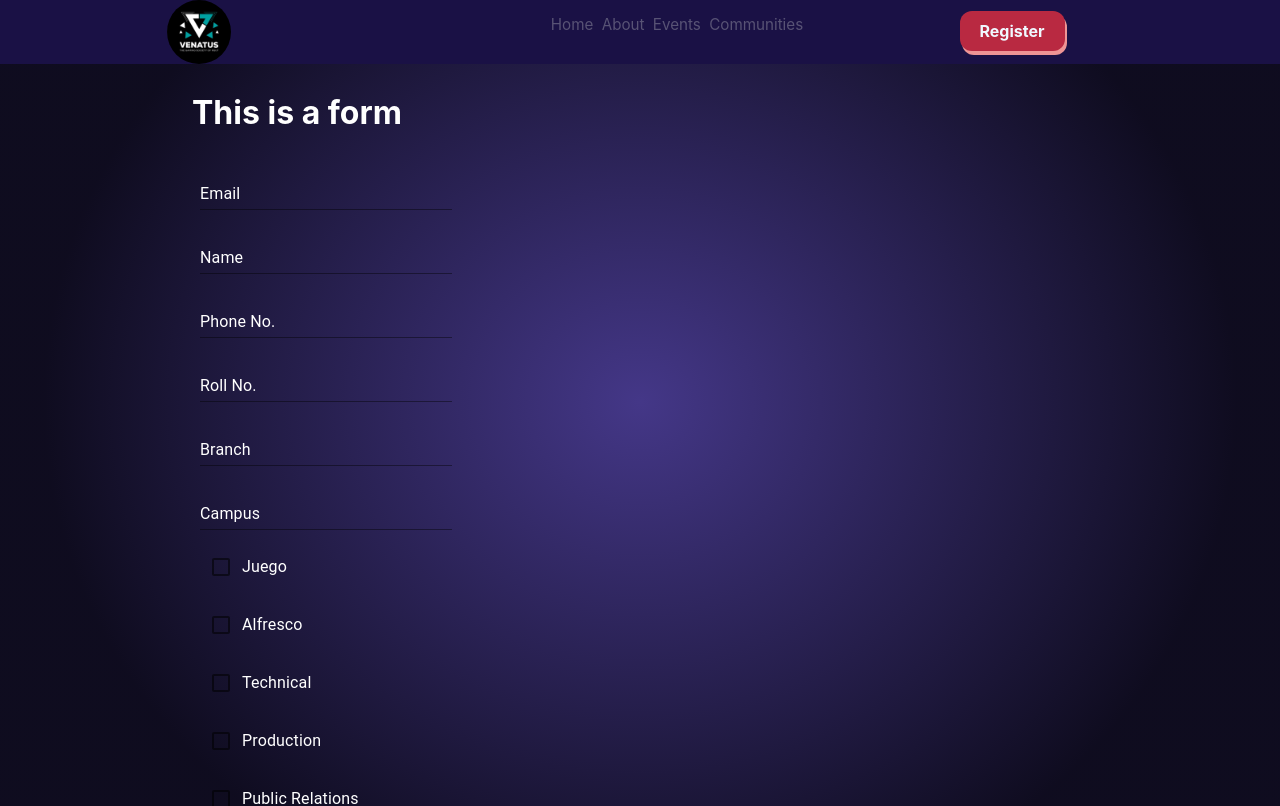
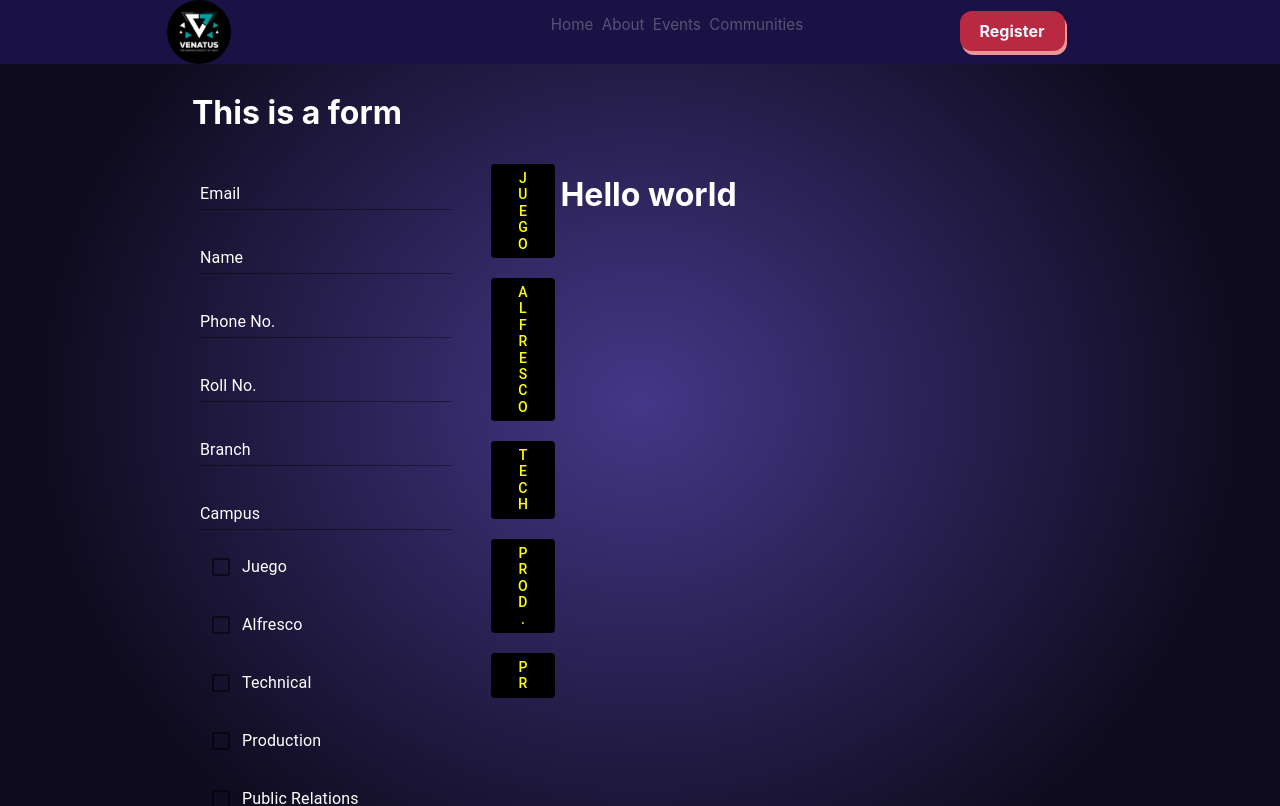
Before and after one commit to Venatus-Tech/react-frontend, a React (Create React App) app: page /regform in a window 1280 px wide. Shown: the top 806 px of the page. Built offline with nearby package versions, Linux system fonts and the light colour scheme.

Commit message:
form layout

```diff
--- a/src/screens/form/GeneralForm.js
+++ b/src/screens/form/GeneralForm.js
@@ -1,5 +1,5 @@
 import React, { useState, useEffect } from "react";
-import { Grid, makeStyles, TextField } from "@material-ui/core";
+import { Grid, makeStyles, TextField, Button } from "@material-ui/core";
 import firebase from "../../firebase";
 import * as Yup from "yup";
 import { Formik, ErrorMessage, Field, getIn, useFormik } from "formik";
@@ -153,6 +153,8 @@ const General = () => {
         }}
       >
         <h1>This is a form</h1>
+        <Grid container>
+          <Grid item sm={4}>
             <form className={classes.root} noValidate autoComplete="off">
               <TextField
                 label="Email"
@@ -160,7 +162,9 @@ const General = () => {
                 helperText={formik.errors.email}
                 onChange={formik.handleChange}
                 value={formik.values.email}
-            error={formik.touched.email && formik.errors.email ? true : false}
+                error={
+                  formik.touched.email && formik.errors.email ? true : false
+                }
                 onBlur={formik.handleBlur}
                 name="email"
                 id="email"
@@ -181,7 +185,9 @@ const General = () => {
                 helperText={formik.errors.phone}
                 onChange={formik.handleChange}
                 value={formik.values.phone}
-            error={formik.touched.phone && formik.errors.phone ? true : false}
+                error={
+                  formik.touched.phone && formik.errors.phone ? true : false
+                }
                 onBlur={formik.handleBlur}
                 name="phone"
                 id="phone"
@@ -207,7 +213,9 @@ const General = () => {
                 helperText={formik.errors.branch}
                 onChange={formik.handleChange}
                 value={formik.values.branch}
-            error={formik.touched.branch && formik.errors.branch ? true : false}
+                error={
+                  formik.touched.branch && formik.errors.branch ? true : false
+                }
                 onBlur={formik.handleBlur}
                 name="branch"
                 id="branch"
@@ -219,7 +227,9 @@ const General = () => {
                 helperText={formik.errors.campus}
                 onChange={formik.handleChange}
                 value={formik.values.campus}
-            error={formik.touched.campus && formik.errors.campus ? true : false}
+                error={
+                  formik.touched.campus && formik.errors.campus ? true : false
+                }
                 onBlur={formik.handleBlur}
                 name="campus"
                 id="campus"
@@ -277,6 +287,96 @@ const General = () => {
                 label="Public Relations"
               />
             </form>
+          </Grid>
+          <Grid item sm={8} container>
+            <Grid item sm={1}>
+              <Button
+                style={{
+                  color: "yellow",
+                  background: "black",
+                  margin: "10px 0px",
+                }}
+              >
+                <span
+                  style={{
+                    writingMode: "vertical-rl",
+                    textOrientation: "upright",
+                  }}
+                >
+                  Juego
+                </span>{" "}
+              </Button>
+              <Button
+                style={{
+                  color: "yellow",
+                  background: "black",
+                  margin: "10px 0px",
+                }}
+              >
+                <span
+                  style={{
+                    writingMode: "vertical-rl",
+                    textOrientation: "upright",
+                  }}
+                >
+                  Alfresco
+                </span>{" "}
+              </Button>
+              <Button
+                style={{
+                  color: "yellow",
+                  background: "black",
+                  margin: "10px 0px",
+                }}
+              >
+                <span
+                  style={{
+                    writingMode: "vertical-rl",
+                    textOrientation: "upright",
+                  }}
+                >
+                  Tech
+                </span>{" "}
+              </Button>
+              <Button
+                style={{
+                  color: "yellow",
+                  background: "black",
+                  margin: "10px 0px",
+                }}
+              >
+                <span
+                  style={{
+                    writingMode: "vertical-rl",
+                    textOrientation: "upright",
+                  }}
+                >
+                  Prod.
+                </span>{" "}
+              </Button>
+              <Button
+                style={{
+                  color: "yellow",
+                  background: "black",
+                  margin: "10px 0px",
+                }}
+              >
+                <span
+                  style={{
+                    writingMode: "vertical-rl",
+                    textOrientation: "upright",
+                  }}
+                >
+                  PR
+                </span>{" "}
+              </Button>
+            </Grid>
+            <Grid item sm={11} style={{ padding: "0px 20px" }}>
+              <h1>Hello world</h1>
+            </Grid>
+          </Grid>
+        </Grid>
+
         <button
           style={{ width: "30%", height: "30px" }}
           onClick={formik.handleSubmit}
```
Also changed, not shown: 1 other file (tests, documents, lock files or other folders). Lines whose indentation alone changed are shown as unchanged.
